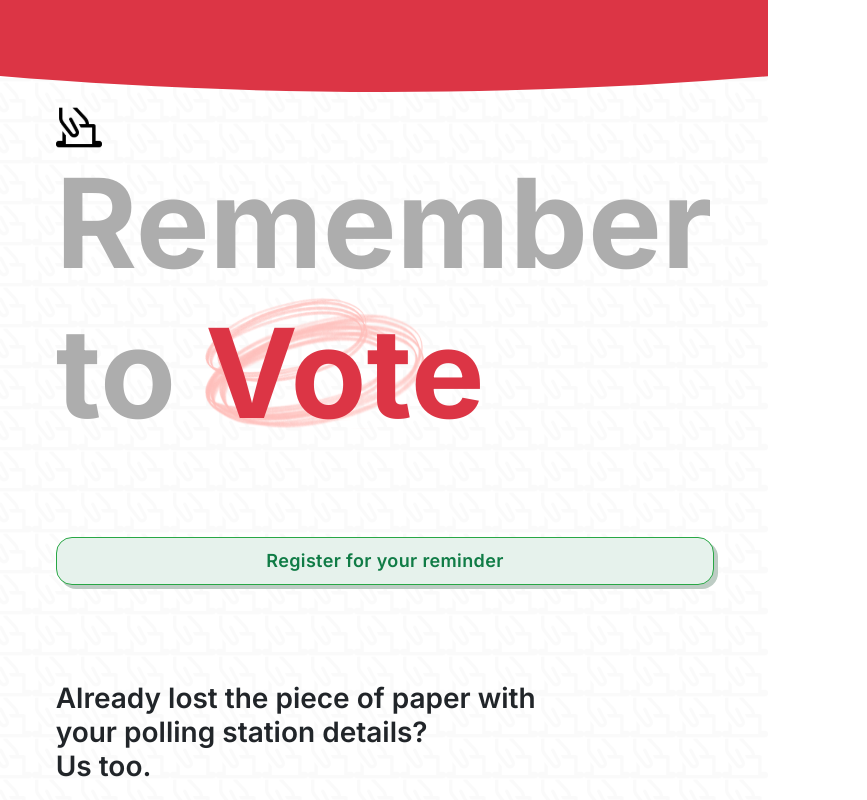
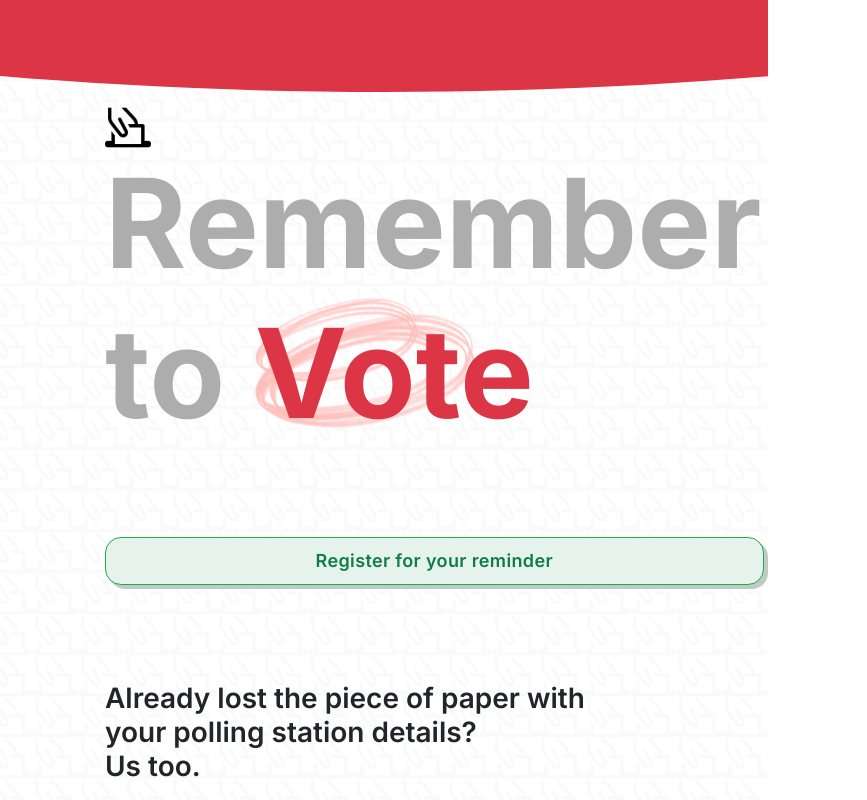
Before and after one commit to Curtis-Turk/Remember-to-Vote, a Next.js app: page / in a window 768 px wide. Shown: the top 800 px of the page, 867 px wide, since content can reach past the window. Built offline with nearby package versions, Linux system fonts and the light colour scheme.

Commit message:
added padding for 768 breakpoint

```diff
--- a/styles.css
+++ b/styles.css
@@ -89,6 +89,13 @@ h4 {
   #title-container {
     display: inline-block;
     margin: 0 auto;
+  }
+}
+
+@media screen and (max-width: 768px) and (min-width: 601px) {
+  #title-container {
+    padding-left: 105px;
+    padding-right: 105px;
   }
 }
 
```
